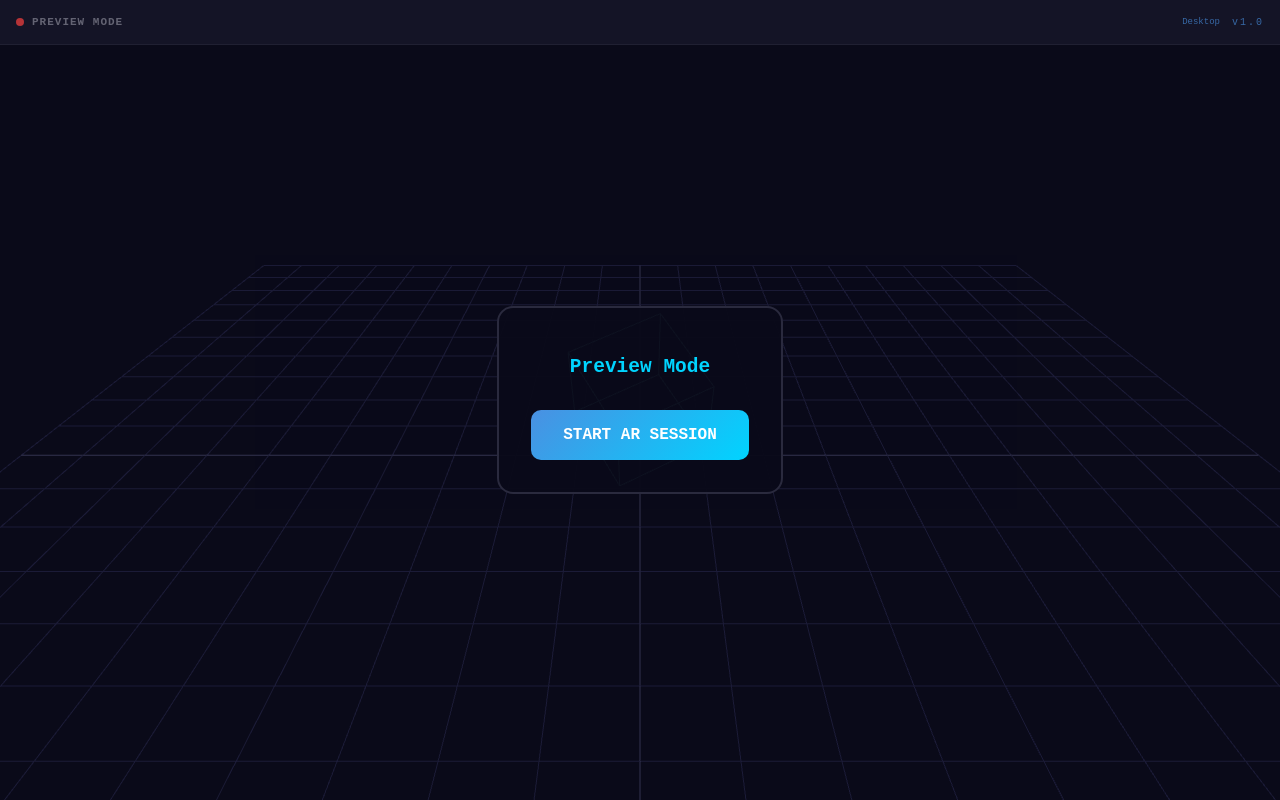
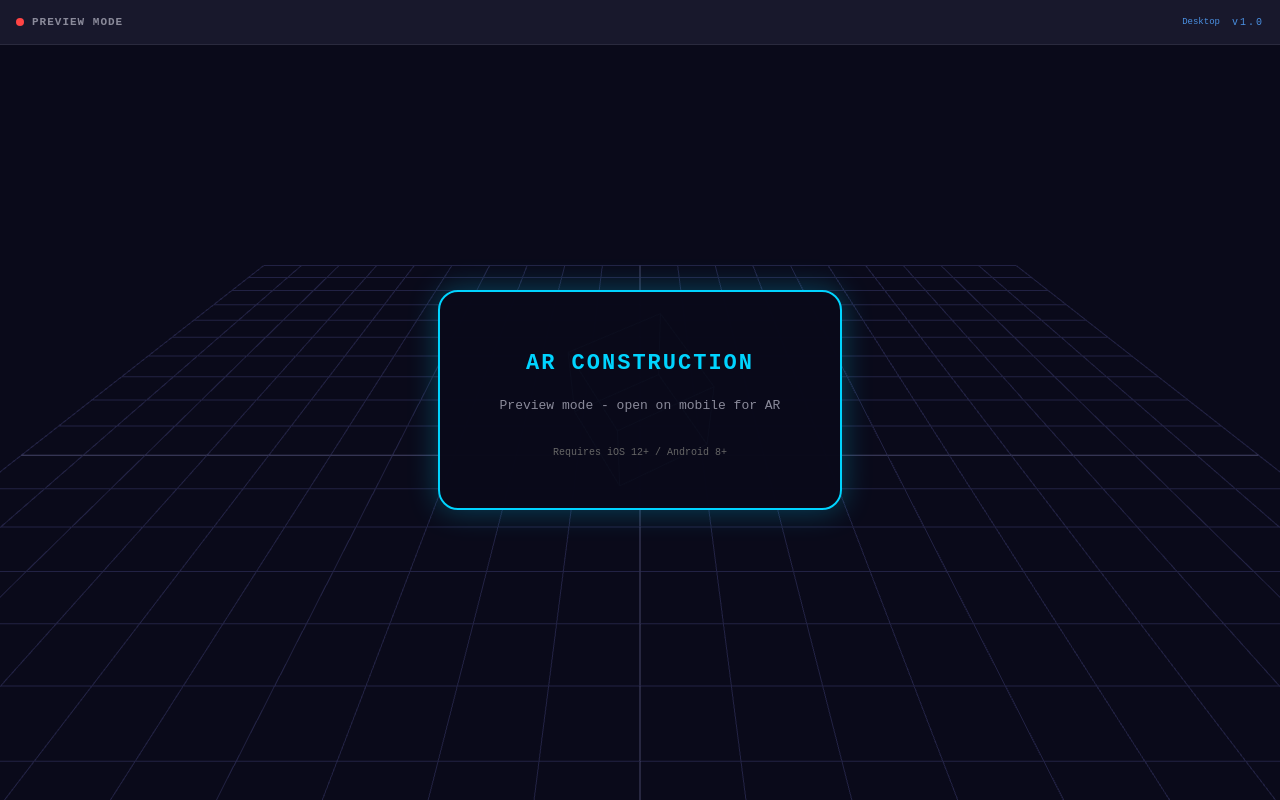
Before and after one commit to premothesaint/AR-PROTOTYPE, a React (Vite) app: page / in a window 1280 px wide. Built offline with nearby package versions, Linux system fonts and the light colour scheme.

Commit message:
Initial Commit 6

```diff
--- a/index.html
+++ b/index.html
@@ -31,5 +31,7 @@
   <body>
     <div id="root"></div>
     <script type="module" src="/src/main.tsx"></script>
+
   </body>
+
 </html>
--- a/src/App.tsx
+++ b/src/App.tsx
@@ -15,30 +15,78 @@ function App() {
   const [showOverlay, setShowOverlay] = useState(true);
 
   useEffect(() => {
-    // Auto-detect as supported on mobile
-    if (/iPhone|iPad|iPod|Android/.test(navigator.userAgent)) {
+    // Don't check until user interacts - iOS requires user gesture
+    const isMobile = /iPhone|iPad|iPod|Android/i.test(navigator.userAgent);
+    if (isMobile) {
       setArSession('supported');
     }
   }, []);
 
   const handleStartAR = async () => {
+    console.log('Start AR button clicked');
     setShowOverlay(false);
+
     try {
-      if ('xr' in navigator) {
-        const session = await (navigator as any).xr.requestSession('immersive-ar', {
+      // Check if WebXR is available
+      if (!('xr' in navigator)) {
+        // Try to request directly - iOS Safari might support it
+        alert('WebXR API not found. Please make sure you are using Safari on iOS 12+');
+        setShowOverlay(true);
+        return;
+      }
+
+      const xr = (navigator as any).xr;
+
+      // Check if immersive-ar is supported
+      try {
+        const supported = await xr.isSessionSupported('immersive-ar');
+        console.log('AR supported:', supported);
+
+        if (!supported) {
+          alert('AR not supported on this device/browser');
+          setShowOverlay(true);
+          return;
+        }
+      } catch (checkError) {
+        console.error('Error checking AR support:', checkError);
+        // Continue anyway - some iOS versions throw here but still work
+      }
+
+      // Request AR session
+      const session = await xr.requestSession('immersive-ar', {
         requiredFeatures: ['hit-test'],
+        optionalFeatures: ['dom-overlay', 'local-floor', 'bounded-floor'],
       });
+
+      console.log('AR Session created:', session);
       setArSession('active');
+
+      // Handle session end
+      session.addEventListener('end', () => {
+        console.log('AR Session ended');
+        setArSession('supported');
+        setShowOverlay(true);
+      });
+
+    } catch (error: any) {
+      console.error('AR Error:', error);
+
+      let message = 'Could not start AR. ';
+      if (error.message?.includes('user gesture')) {
+        message += 'Please tap the button again.';
+      } else if (error.message?.includes('camera')) {
+        message += 'Please allow camera access in Settings > Safari > Camera.';
       } else {
-        alert('WebXR not available. Try Safari on iOS 12+ or Chrome on Android.');
+        message += 'Make sure you are on HTTPS and using Safari on iOS 12+.';
       }
-    } catch (error) {
-      alert('AR failed. Make sure you are on HTTPS.');
+
+      alert(message);
       setShowOverlay(true);
     }
   };
 
   const handleCanvasClick = () => {
+    if (arSession !== 'active') {
       const newModel = {
         id: nextId.current++,
         type: selectedModel,
@@ -47,10 +95,19 @@ function App() {
         rotation: [0, Math.random() * Math.PI * 2, 0] as [number, number, number]
       };
       setPlacedModels(prev => [...prev, newModel]);
+    }
   };
 
   return (
-    <div style={{ width: '100vw', height: '100vh', background: '#0a0a1a', position: 'fixed', top: 0, left: 0 }}>
+    <div style={{
+      width: '100vw',
+      height: '100vh',
+      background: '#0a0a1a',
+      position: 'fixed',
+      top: 0,
+      left: 0,
+      touchAction: 'manipulation'
+    }}>
       <StatusBar arSession={arSession} />
 
       <div style={{ width: '100%', height: '100%', position: 'absolute', top: 0, left: 0 }}>
@@ -61,11 +118,17 @@ function App() {
             onModelUpdate={() => {}}
             isPreview={arSession !== 'active'}
           />
-          <OrbitControls />
+          <OrbitControls
+            enableDamping
+            enablePan={false}
+            enableZoom={true}
+            minDistance={2}
+            maxDistance={10}
+          />
         </Canvas>
       </div>
 
-      {/* Clickable Overlay */}
+      {/* Overlay with Start AR Button */}
       {showOverlay && arSession !== 'active' && (
         <div
           style={{
@@ -77,56 +140,89 @@ function App() {
             display: 'flex',
             alignItems: 'center',
             justifyContent: 'center',
-            zIndex: 100,
-            background: 'rgba(10, 10, 26, 0.3)'
+            zIndex: 1000,
+            pointerEvents: 'auto'
           }}
-          onClick={(e) => e.stopPropagation()}
         >
           <div
             style={{
-              background: 'rgba(10, 10, 26, 0.95)',
-              border: '2px solid #2a2a3e',
-              borderRadius: '16px',
-              padding: '32px',
-              maxWidth: '300px',
-              textAlign: 'center'
+              background: 'rgba(10, 10, 26, 0.98)',
+              border: '2px solid #00d4ff',
+              borderRadius: '20px',
+              padding: '40px',
+              maxWidth: '320px',
+              width: '90%',
+              textAlign: 'center',
+              boxShadow: '0 0 30px rgba(0, 212, 255, 0.3)'
             }}
-            onClick={(e) => e.stopPropagation()}
           >
-            <h2 style={{ color: '#00d4ff', fontFamily: 'monospace', marginBottom: '16px' }}>
-              {arSession === 'supported' ? 'AR Ready' : 'Preview Mode'}
+            <h2 style={{
+              color: '#00d4ff',
+              fontFamily: 'monospace',
+              fontSize: '22px',
+              marginBottom: '20px',
+              letterSpacing: '2px'
+            }}>
+              AR CONSTRUCTION
             </h2>
 
+            <p style={{
+              color: '#8a8a9a',
+              fontFamily: 'monospace',
+              fontSize: '13px',
+              marginBottom: '30px',
+              lineHeight: '1.6'
+            }}>
+              {arSession === 'supported'
+                ? 'Point your camera at a flat surface to place 3D models'
+                : 'Preview mode - open on mobile for AR'
+              }
+            </p>
+
+            {arSession === 'supported' && (
               <button
-              onClick={(e) => {
+                onClick={handleStartAR}
+                onTouchEnd={(e) => {
                   e.preventDefault();
-                e.stopPropagation();
                   handleStartAR();
                 }}
                 style={{
                   background: 'linear-gradient(135deg, #4a90e2, #00d4ff)',
                   color: 'white',
                   border: 'none',
-                padding: '16px 32px',
-                borderRadius: '10px',
-                fontSize: '16px',
+                  padding: '18px 40px',
+                  borderRadius: '12px',
+                  fontSize: '18px',
                   fontWeight: 'bold',
                   fontFamily: 'monospace',
+                  letterSpacing: '2px',
                   cursor: 'pointer',
                   width: '100%',
-                marginTop: '16px',
                   pointerEvents: 'auto',
-                zIndex: 1000
+                  touchAction: 'manipulation',
+                  WebkitTapHighlightColor: 'transparent',
+                  userSelect: 'none',
+                  outline: 'none'
                 }}
               >
                 START AR SESSION
               </button>
+            )}
+
+            <p style={{
+              color: '#666',
+              fontSize: '10px',
+              fontFamily: 'monospace',
+              marginTop: '16px'
+            }}>
+              Requires iOS 12+ / Android 8+
+            </p>
           </div>
         </div>
       )}
 
       {/* Model Selector */}
-      <div style={{ position: 'absolute', bottom: 0, left: 0, right: 0, zIndex: 100 }}>
+      <div style={{ position: 'absolute', bottom: 0, left: 0, right: 0, zIndex: 1000 }}>
         <ModelSelector
           selectedModel={selectedModel}
           onSelectModel={setSelectedModel}
```
Lines whose indentation alone changed are shown as unchanged.
